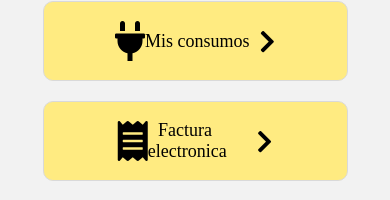
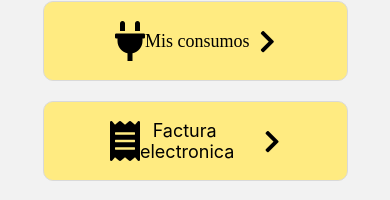
Before and after one commit to franjunoy/App-Mobile-Electrico, a React Native app: screen / in a window 390 px wide. Shown: the part 200-400 px from the top of the page. Built offline with nearby package versions, Linux system fonts and the light colour scheme.

Commit message:
FacturaElectronica

```diff
--- a/src/FacturaElectronica.jsx
+++ b/src/FacturaElectronica.jsx
@@ -53,8 +53,6 @@ const styles = StyleSheet.create({
   },
   text: {
     marginLeft: 0,
-
-    fontFamily: 'Helvetica-Bold',
     fontSize: 18
   }
 });
```
